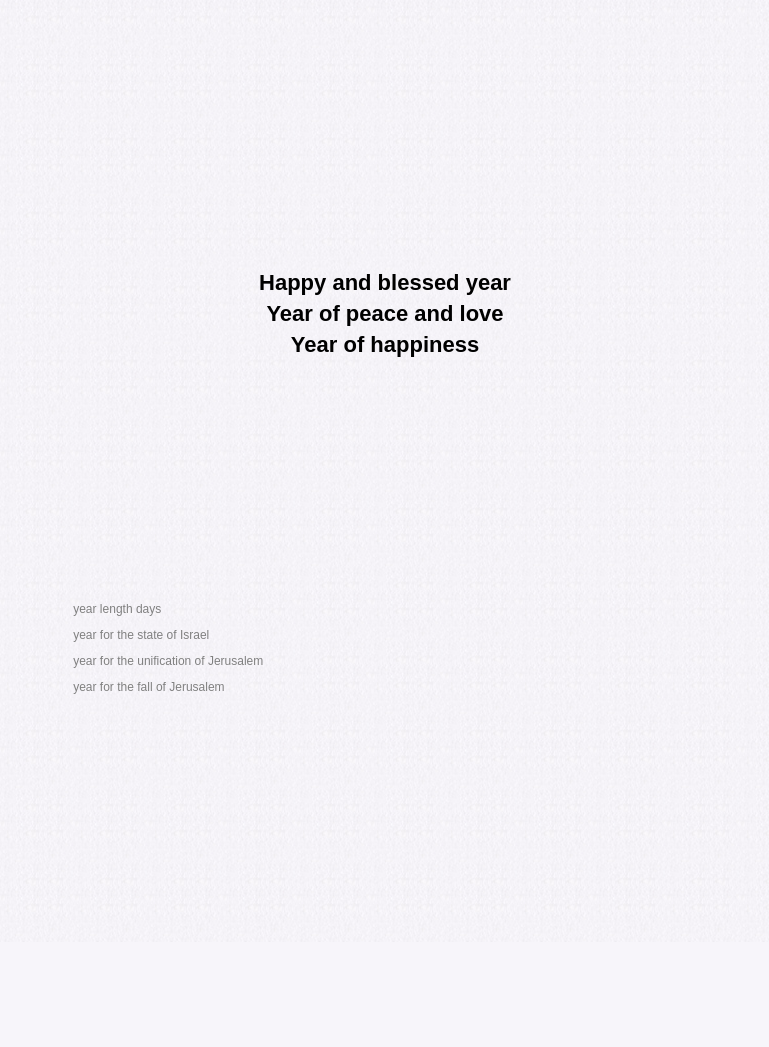
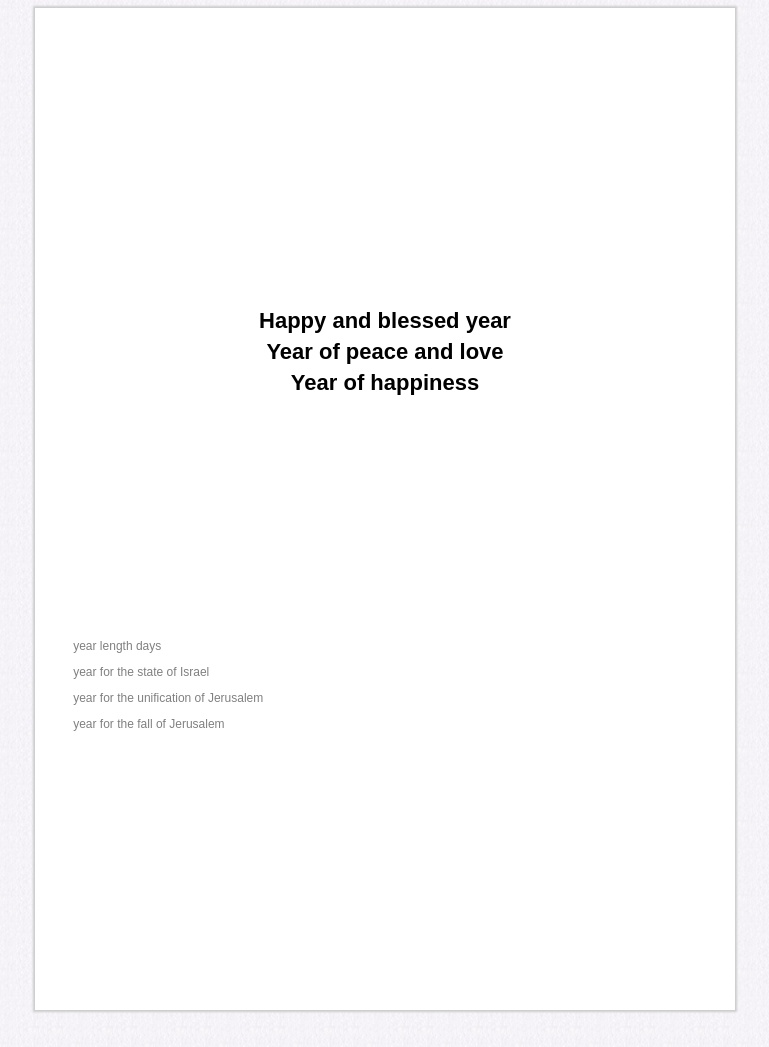
Before and after one commit to yaacov/hcaldjango, a Django app: template trunk/hcaldjango/hcal/templates/weekly.html in a window 1280 px wide. Shown: the whole page, without its empty margins (255-1024 px from the left). Before the commit the page ends 694 px from the top, so only its background shows below. Run offline with Django 3.2, Linux system fonts and the light colour scheme; the template is opened without the code that fills it, so the values that code supplies are empty.

Commit message:
add print css

```diff
--- a/trunk/hcaldjango/hcal/static/css/calendar.css
+++ b/trunk/hcaldjango/hcal/static/css/calendar.css
@@ -12,7 +12,14 @@
   width: 165mm;
   height: 245mm;
   margin: 0 auto;
-  page-break-after: always;
+
+  padding: 10mm;
+  background: white;
+  margin-bottom: 10mm;
+
+  -moz-box-shadow:    0px 0px 2px 2px #ccc;
+  -webkit-box-shadow: 0px 0px 2px 2px #ccc;
+  box-shadow:         0px 0px 2px 2px #ccc;
 }
 
 /* first page */
--- /dev/null
+++ b/trunk/hcaldjango/hcal/static/css/print.css
@@ -0,0 +1,18 @@
+/* calendar main body */
+body {
+  background: white;
+}
+
+/* page for printing a calendar
+   A4 - page size 210mm x 297mm */
+.page {
+  page-break-after: always;
+
+  padding: 0;
+  background: white;
+  margin-bottom: 0;
+
+  -moz-box-shadow:    none;
+  -webkit-box-shadow: none;
+  box-shadow:         none;
+}
--- a/trunk/hcaldjango/hcal/templates/weekly.html
+++ b/trunk/hcaldjango/hcal/templates/weekly.html
@@ -3,7 +3,8 @@
 <head>
 <title>calendar</title>
 <meta http-equiv="Content-Type" content="text/html; charset=UTF-8" />
-<link rel="stylesheet" type="text/css" href="/static/css/calendar.css" />
+<link rel="stylesheet" type="text/css" media="all" href="/static/css/calendar.css" />
+<link rel="stylesheet" type="text/css" media="print" href="/static/css/print.css" />
 </head>
 <body>
 
```
